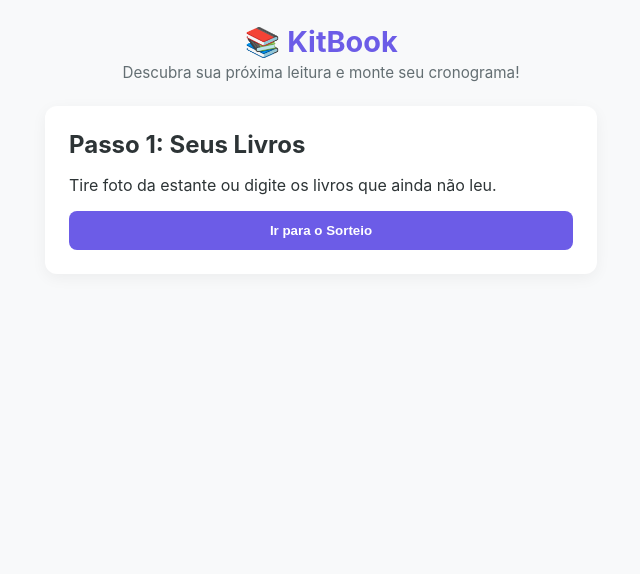
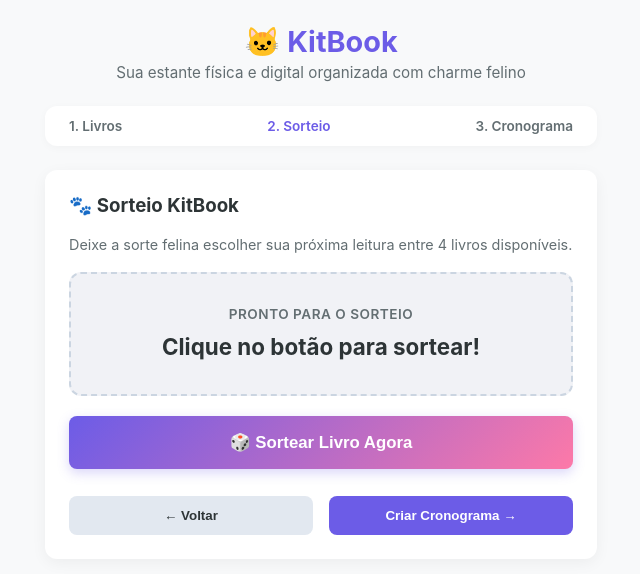
Before and after one commit to NatiPeralta/Kit-Book, a React (Vite) app: page / in a window 1280 px wide. Shown: the top 574 px of the page, without its empty margins (319-959 px from the left). Built offline with nearby package versions, Linux system fonts and the light colour scheme.

Commit message:
Add BookRaffle.css and BookRaffle.jsx

```diff
--- a/src/App.css
+++ b/src/App.css
@@ -51,3 +51,20 @@ button {
   background-color: #e2e8f0;
   color: var(--text-main);
 }
+
+.steps-indicator {
+  display: flex;
+  justify-content: space-between;
+  background: var(--card-bg);
+  padding: 0.75rem 1.5rem;
+  border-radius: var(--border-radius);
+  font-size: 0.85rem;
+  font-weight: 600;
+  color: var(--text-muted);
+  box-shadow: 0 2px 8px rgba(0, 0, 0, 0.03);
+}
+
+.steps-indicator span.active {
+  color: var(--primary);
+  position: relative;
+}
--- a/src/App.jsx
+++ b/src/App.jsx
@@ -1,50 +1,54 @@
 import { useState } from 'react';
+import BookRaffle from './components/BookRaffle/BookRaffle';
 import './App.css';
 
 export default function App() {
-  // Controle de estado para gerenciar o fluxo do app (1: Scanner, 2: Sorteio, 3: Cronograma)
-  const [step, setStep] = useState(1);
+  const [step, setStep] = useState(2); // Começaremos testando direto no passo 2 para ver a roleta!
   const [booksList, setBooksList] = useState([]);
   const [selectedBook, setSelectedBook] = useState(null);
 
   return (
     <div className="app-container">
       <header className="app-header">
-        <h1>📚 KitBook </h1>
-        <p>Descubra sua próxima leitura e monte seu cronograma!</p>
+        <h1>🐱 KitBook</h1>
+        <p>Sua estante física e digital organizada com charme felino</p>
       </header>
+
+      {/* Indicador de Passos Simples */}
+      <div className="steps-indicator">
+        <span className={step === 1 ? 'active' : ''}>1. Livros</span>
+        <span className={step === 2 ? 'active' : ''}>2. Sorteio</span>
+        <span className={step === 3 ? 'active' : ''}>3. Cronograma</span>
+      </div>
 
       <main className="app-content">
         {step === 1 && (
           <section className="step-card">
             <h2>Passo 1: Seus Livros</h2>
-            <p>Tire foto da estante ou digite os livros que ainda não leu.</p>
-            {/* Aqui entrará o componente BookScanner */}
+            <p>Tire foto da estante ou selecione os livros não lidos.</p>
             <button className="btn-primary" onClick={() => setStep(2)}>
-              Ir para o Sorteio
+              Ir para o Sorteio →
             </button>
           </section>
         )}
 
         {step === 2 && (
           <section className="step-card">
-            <h2>Passo 2: O Sorteio</h2>
-            {/* Aqui entrará o componente BookRaffle */}
-            <button className="btn-secondary" onClick={() => setStep(1)}>
-              Voltar
-            </button>
-            <button className="btn-primary" onClick={() => setStep(3)}>
-              Criar Cronograma
-            </button>
+            <BookRaffle
+              books={booksList}
+              onSelectBook={(book) => setSelectedBook(book)}
+              onBack={() => setStep(1)}
+              onNext={() => setStep(3)}
+            />
           </section>
         )}
 
         {step === 3 && (
           <section className="step-card">
             <h2>Passo 3: Seu Cronograma</h2>
-            {/* Aqui entrará o componente ScheduleBuilder */}
+            <p>Livro escolhido: <strong>{selectedBook ? selectedBook.title : 'Nenhum'}</strong></p>
             <button className="btn-secondary" onClick={() => setStep(2)}>
-              Voltar ao Sorteio
+              ← Voltar ao Sorteio
             </button>
           </section>
         )}
--- a/src/components/BookRaffle/BookRaffle.css
+++ b/src/components/BookRaffle/BookRaffle.css
@@ -0,0 +1,87 @@
+.raffle-container {
+  display: flex;
+  flex-direction: column;
+  gap: 1.2rem;
+}
+
+.raffle-subtitle {
+  color: var(--text-muted);
+  font-size: 0.9rem;
+}
+
+.routable-box {
+  background: #f1f2f6;
+  border: 2px dashed #cbd5e1;
+  border-radius: var(--border-radius);
+  padding: 2rem 1rem;
+  text-align: center;
+  display: flex;
+  flex-direction: column;
+  gap: 0.5rem;
+  transition: all 0.3s ease;
+}
+
+.routable-box.rolling {
+  border-color: var(--primary);
+  background: #ede9fe;
+  transform: scale(1.02);
+}
+
+.routable-box.success {
+  border-style: solid;
+  border-color: #10b981;
+  background: #ecfdf5;
+  box-shadow: 0 4px 12px rgba(16, 185, 129, 0.15);
+}
+
+.routable-label {
+  font-size: 0.85rem;
+  font-weight: 600;
+  color: var(--text-muted);
+  text-transform: uppercase;
+  letter-spacing: 0.5px;
+}
+
+.routable-title {
+  font-size: 1.4rem;
+  color: var(--text-main);
+  font-weight: 700;
+  min-height: 2rem;
+  display: flex;
+  align-items: center;
+  justify-content: center;
+}
+
+.winner-details {
+  font-size: 0.9rem;
+  color: #047857;
+  margin-top: 0.25rem;
+}
+
+.btn-raffle {
+  font-size: 1.05rem;
+  padding: 1rem;
+  background: linear-gradient(135deg, var(--primary), var(--accent));
+  box-shadow: 0 4px 12px rgba(108, 92, 231, 0.25);
+}
+
+.btn-raffle:hover:not(:disabled) {
+  opacity: 0.95;
+  transform: translateY(-1px);
+}
+
+.btn-raffle:disabled {
+  opacity: 0.6;
+  cursor: not-allowed;
+}
+
+.raffle-actions {
+  display: flex;
+  justify-content: space-between;
+  gap: 1rem;
+  margin-top: 0.5rem;
+}
+
+.raffle-actions button {
+  flex: 1;
+}
--- a/src/components/BookRaffle/BookRaffle.jsx
+++ b/src/components/BookRaffle/BookRaffle.jsx
@@ -0,0 +1,88 @@
+import { useState } from 'react';
+import './BookRaffle.css';
+
+export default function BookRaffle({ books, onSelectBook, onBack, onNext }) {
+  // Lista temporária de livros caso nenhum venha do Passo 1 ainda
+  const mockBooks = [
+    { id: 1, title: 'Até o Verão Terminar', author: 'Colleen Hoover', pages: 320 },
+    { id: 2, title: 'Jogos Vorazes', author: 'Suzanne Collins', pages: 400 },
+    { id: 3, title: 'O Pequeno Príncipe', author: 'Antoine de Saint-Exupéry', pages: 96 },
+    { id: 4, title: 'A Biblioteca da Meia-Noite', author: 'Matt Haig', pages: 308 }
+  ];
+
+  const bookList = books && books.length > 0 ? books : mockBooks;
+
+  const [isRolling, setIsRolling] = useState(false);
+  const [winnerBook, setWinnerBook] = useState(null);
+  const [displayTitle, setDisplayTitle] = useState('Clique no botão para sortear!');
+
+  const handleRaffle = () => {
+    if (bookList.length === 0) return;
+
+    setIsRolling(true);
+    setWinnerBook(null);
+
+    let counter = 0;
+    const maxRolls = 20; // Quantas vezes o nome vai trocar antes de parar
+    const speed = 75; // Velocidade da troca em milissegundos
+
+    const interval = setInterval(() => {
+      const randomIndex = Math.floor(Math.random() * bookList.length);
+      setDisplayTitle(bookList[randomIndex].title);
+      counter++;
+
+      if (counter >= maxRolls) {
+        clearInterval(interval);
+        // Sorteio final oficial
+        const finalWinner = bookList[Math.floor(Math.random() * bookList.length)];
+        setWinnerBook(finalWinner);
+        setDisplayTitle(finalWinner.title);
+        setIsRolling(false);
+        onSelectBook(finalWinner); // Passa o livro escolhido para o componente pai (App)
+      }
+    }, speed);
+  };
+
+  return (
+    <div className="raffle-container">
+      <h3>🐾 Sorteio KitBook</h3>
+      <p className="raffle-subtitle">Deixe a sorte felina escolher sua próxima leitura entre {bookList.length} livros disponíveis.</p>
+
+      {/* Caixa de Exibição do Sorteio */}
+      <div className={`routable-box ${isRolling ? 'rolling' : ''} ${winnerBook ? 'success' : ''}`}>
+        <span className="routable-label">
+          {winnerBook ? '🎉 Livro Sorteado!' : isRolling ? 'Sorteando...' : 'Pronto para o sorteio'}
+        </span>
+        <h4 className="routable-title">{displayTitle}</h4>
+        {winnerBook && (
+          <p className="winner-details">
+            Autor(a): <strong>{winnerBook.author}</strong> • {winnerBook.pages || 'N/A'} páginas
+          </p>
+        )}
+      </div>
+
+      {/* Botão de Ação do Sorteio */}
+      <button
+        className="btn-primary btn-raffle"
+        onClick={handleRaffle}
+        disabled={isRolling}
+      >
+        {isRolling ? 'Embaralhando páginas...' : '🎲 Sortear Livro Agora'}
+      </button>
+
+      {/* Navegação */}
+      <div className="raffle-actions">
+        <button className="btn-secondary" onClick={onBack}>
+          ← Voltar
+        </button>
+        <button
+          className="btn-primary"
+          onClick={onNext}
+          disabled={!winnerBook}
+        >
+          Criar Cronograma →
+        </button>
+      </div>
+    </div>
+  );
+}
```
